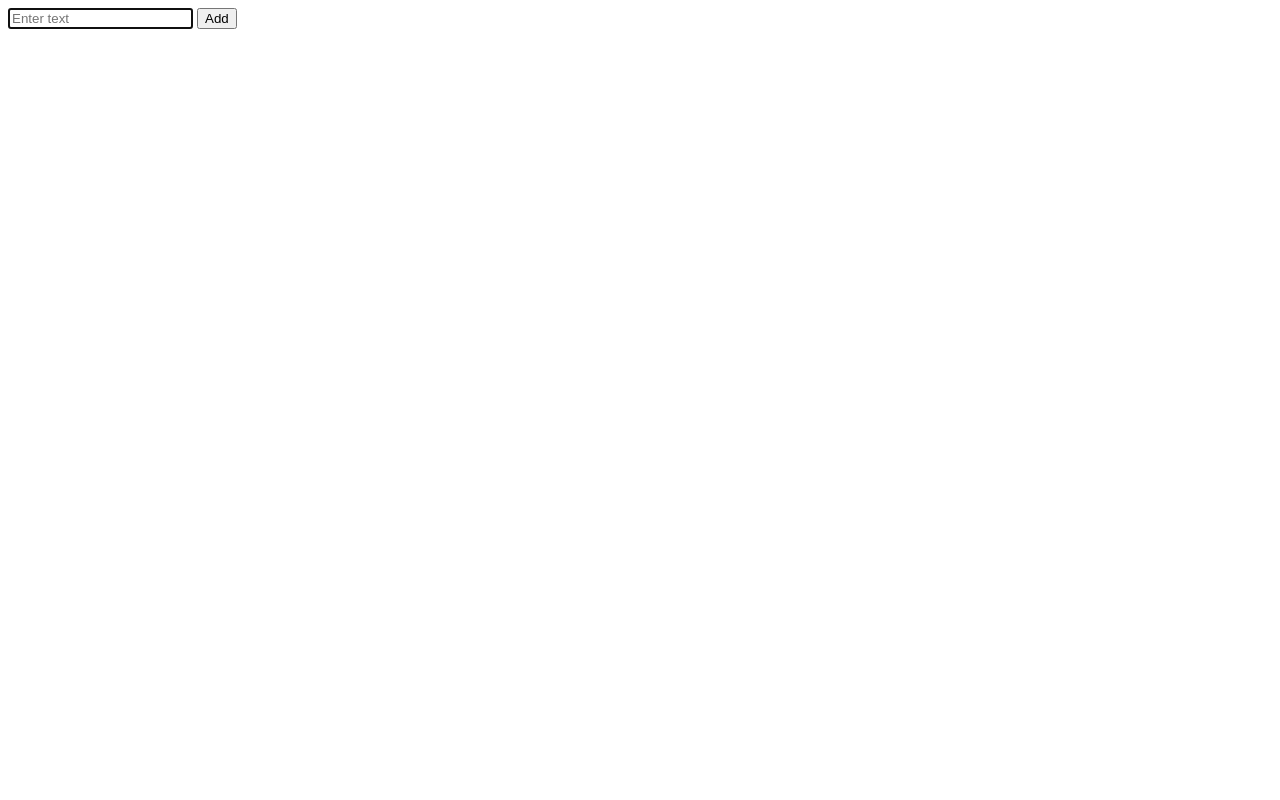
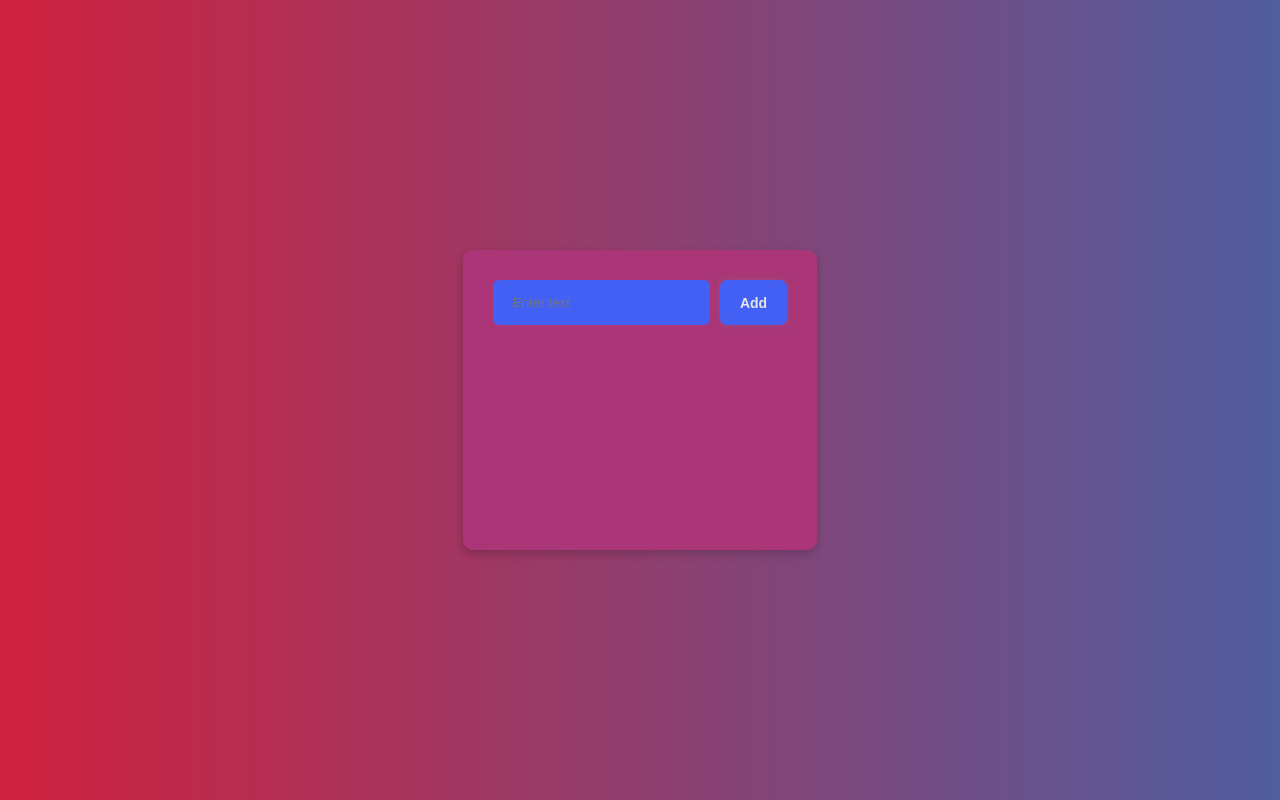
Before and after one commit to DemmyJay-99/Playground, a plain HTML site: page to-do/index.html in a window 1280 px wide. Drawn offline with Linux system fonts and the light colour scheme.

Commit message:
Add styling to to-do

```diff
--- a/to-do/index.html
+++ b/to-do/index.html
@@ -11,9 +11,9 @@
         <div class="box">
             <input type="text" placeholder="Enter text" id="input" autofocus>
             <button id="btn" onclick="addItem()">Add</button>
-            <ul id="content">
-            </ul>
         </div>
+    <ul id="content">
+    </ul>
     </div>
     <script defer src="script.js"></script>
 </body>
--- a/to-do/style.css
+++ b/to-do/style.css
@@ -0,0 +1,65 @@
+*{
+    padding: 0;
+    margin: 0;
+    box-sizing: border-box;
+}
+
+body{
+    height: 100vh;
+    display: flex;
+    place-content: center;
+    place-items: center;
+    background: linear-gradient(90deg, hsla(350, 73%, 47%, 1) 0%, hsla(230, 33%, 47%, 1) 100%);
+}
+
+.wrapper{
+    background-color: #aa3678;
+    height: 300px;
+    display: flex;
+    padding: 30px;
+    border-radius: 10px;
+    box-shadow: 0 4px 10px rgba(0, 0, 0, 0.2);
+    flex-direction: column;
+}
+
+.box {
+    display: flex;
+    width: 100%;
+    margin-bottom: 10px;
+}
+
+input {
+    width: 100%;
+    margin-right: 10px;
+    border: 0;
+    outline: none;
+    padding: 15px 20px;
+    border-radius: 6px;
+    background: #4360f4;
+    color: #e6e6e6;
+}
+ button {
+    border: 0;
+    outline: none;
+    padding: 10px 20px;
+    font-size: 14px;
+    font-weight: 600;
+    border-radius: 7px;
+    background: #4360f4;
+    cursor: pointer;
+    color: #e6e6e6;
+    box-shadow: 0px 0px 5px rgba(128, 128, 128, 0.409);
+}
+
+li {
+    position: relative;
+    list-style: none;
+    margin-top: 10px;
+    padding: 10px 16px;
+    font-size: 12px;
+    border-radius: 7px;
+    background: rgb(0, 0, 255);
+    color: #e6e6e6;
+    user-select: none;
+    box-shadow: 0px 4px 10px rgba(128, 128, 128, 0.409);
+}
```
